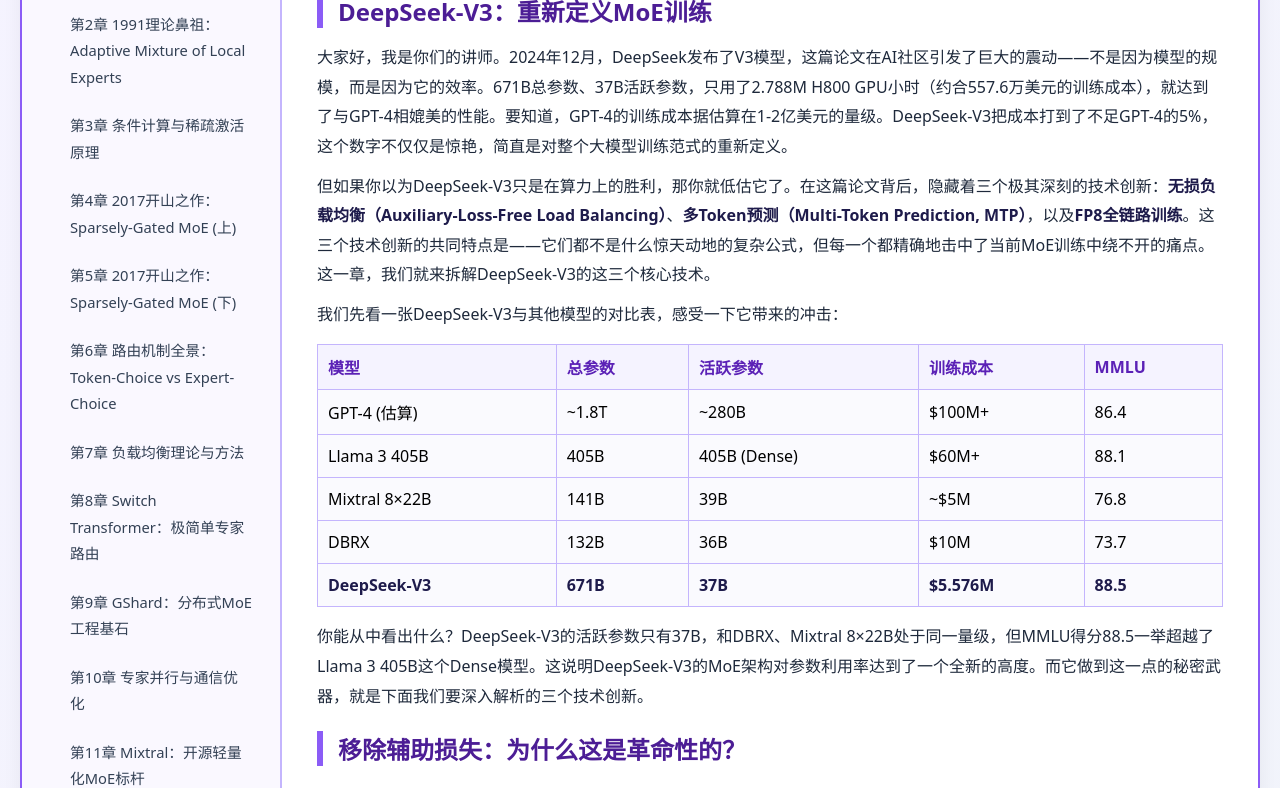
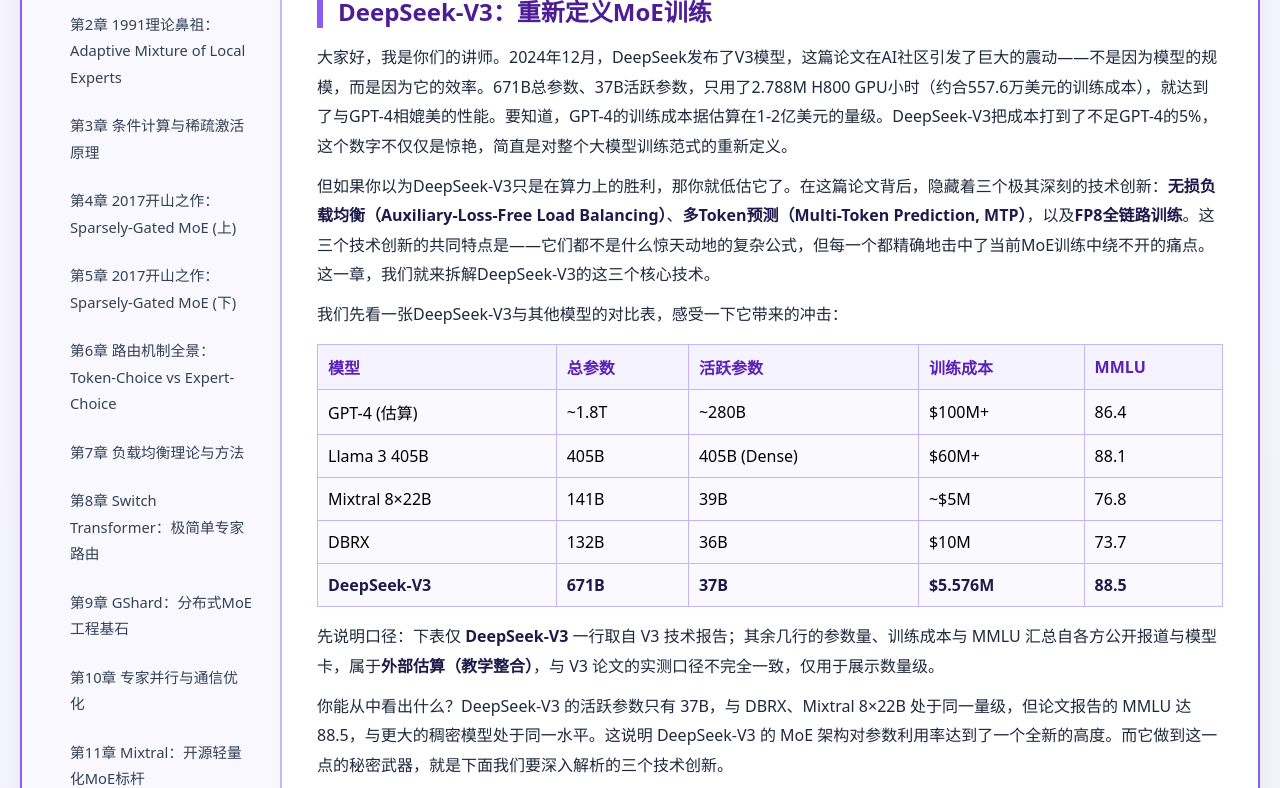
Before and after one commit to 1998x-stack/MOE-tutorial, a plain HTML site: page 15.html in a window 1280 px wide. Shown: the part 168-956 px from the top of the page. Drawn offline with Linux system fonts and the light colour scheme.

Commit message:
fix(MOE-tutorial): 第15章对比表标注非V3行为公开估算，避免将外部MMLU/成本当作论文实测

```diff
--- a/15.html
+++ b/15.html
@@ -114,7 +114,9 @@
             </tbody>
         </table>
 
-        <p>你能从中看出什么？DeepSeek-V3的活跃参数只有37B，和DBRX、Mixtral 8×22B处于同一量级，但MMLU得分88.5一举超越了Llama 3 405B这个Dense模型。这说明DeepSeek-V3的MoE架构对参数利用率达到了一个全新的高度。而它做到这一点的秘密武器，就是下面我们要深入解析的三个技术创新。</p>
+        <p>先说明口径：下表仅 <strong>DeepSeek-V3</strong> 一行取自 V3 技术报告；其余几行的参数量、训练成本与 MMLU 汇总自各方公开报道与模型卡，属于<strong>外部估算（教学整合）</strong>，与 V3 论文的实测口径不完全一致，仅用于展示数量级。</p>
+
+        <p>你能从中看出什么？DeepSeek-V3 的活跃参数只有 37B，与 DBRX、Mixtral 8×22B 处于同一量级，但论文报告的 MMLU 达 88.5，与更大的稠密模型处于同一水平。这说明 DeepSeek-V3 的 MoE 架构对参数利用率达到了一个全新的高度。而它做到这一点的秘密武器，就是下面我们要深入解析的三个技术创新。</p>
 
         <h2>移除辅助损失：为什么这是革命性的？</h2>
 
@@ -421,7 +423,7 @@ def fp8_linear_forward(x, weight, scale_x, scale_w):
                 <li>Shazeer 等，<em>Outrageously Large Neural Networks</em>，2017。<a href="https://arxiv.org/abs/1701.06538">arXiv:1701.06538</a>（辅助损失）</li>
                 <li>DeepSeek-AI，<em>DeepSeek-V2</em>，2024。<a href="https://arxiv.org/abs/2405.04434">arXiv:2405.04434</a></li>
             </ol>
-            <p>「671B / 37B」「2.788M H800 GPU 小时」「$5.576M」引自 DeepSeek-V3 技术报告及仓内 <code>pdfs/08_DeepSeek-V3_2024_Liu.pdf</code>。图中控制环与 FP8 吞吐倍数（+40%）为<strong>教学示意/简化</strong>；bias 更新公式为与论文算法一致的<strong>教学形式</strong>。</p>
+            <p>「671B / 37B」「2.788M H800 GPU 小时」「$5.576M」「MMLU 88.5」引自 DeepSeek-V3 技术报告及仓内 <code>pdfs/08_DeepSeek-V3_2024_Liu.pdf</code>；对比表中非 DeepSeek-V3 行的参数量与成本为<strong>公开报道估算（教学整合）</strong>，非论文实测。图中控制环与 FP8 吞吐倍数（+40%）为<strong>教学示意/简化</strong>；bias 更新公式为与论文算法一致的<strong>教学形式</strong>。</p>
         </section>
     </article>
     </main>
```
